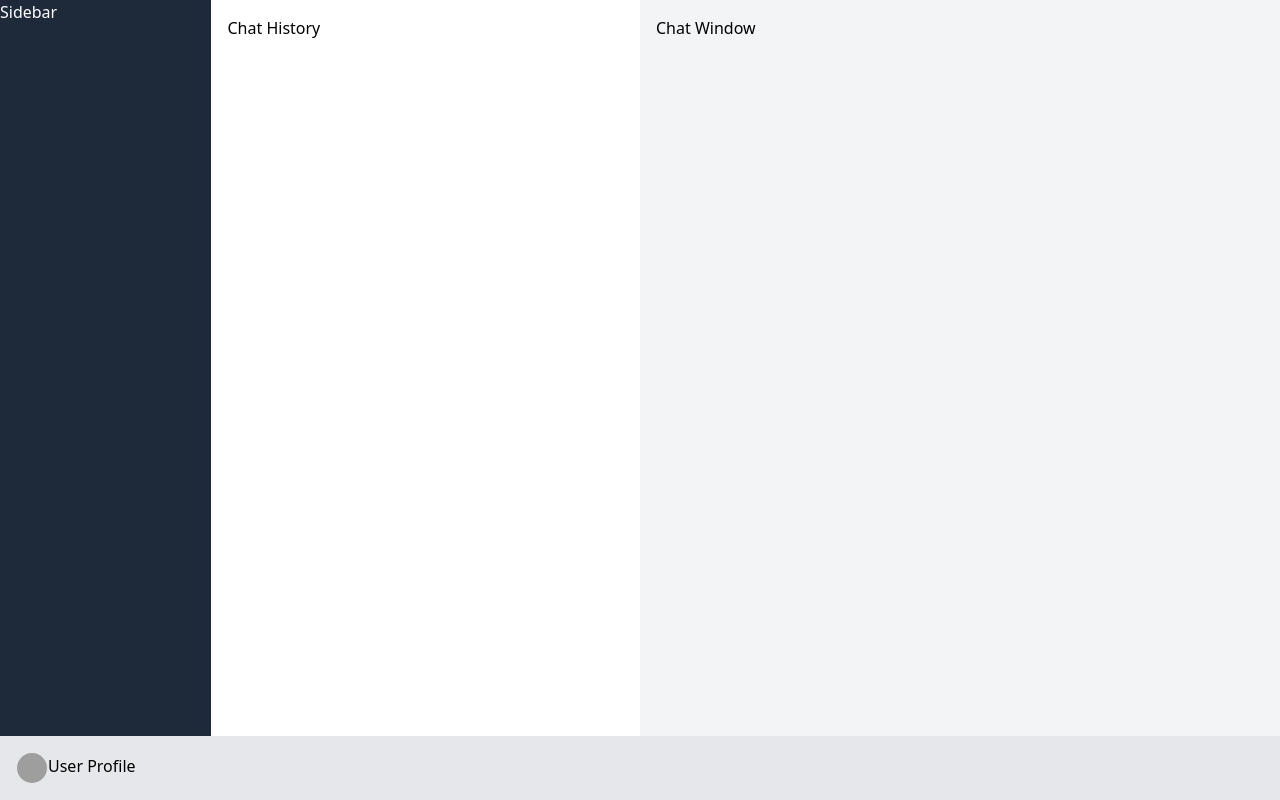
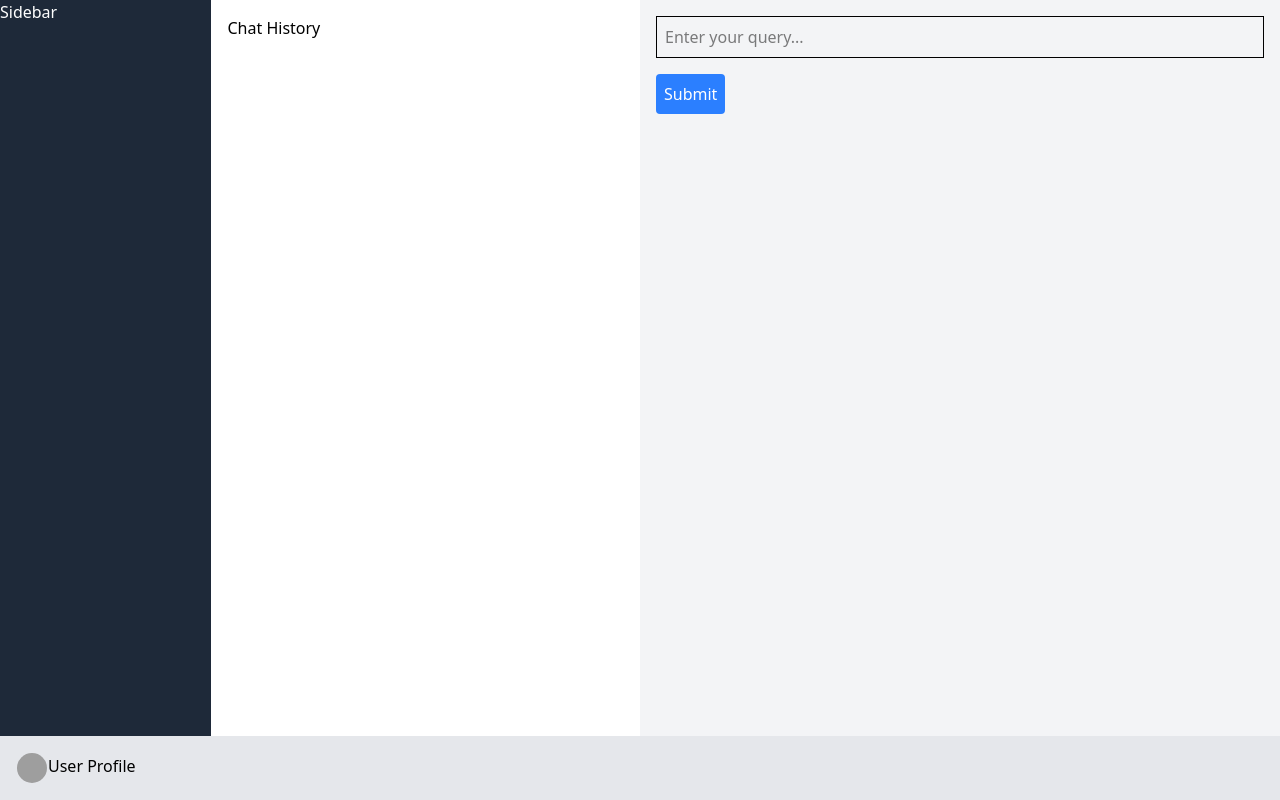
Before and after one commit to shahana308/ai-data-chatbot, a Next.js app: page / in a window 1280 px wide. Built offline with nearby package versions, Linux system fonts and the light colour scheme; grey boxes are pictures that could not be loaded.

Commit message:
feat: add chat types

```diff
--- a/src/api/data-analysis-assistant.api.ts
+++ b/src/api/data-analysis-assistant.api.ts
@@ -1,12 +1,13 @@
+import { DataAnalysisResponse } from "@/types/DataAnalysis";
 import axios from "axios";
 
 const API_URL = "https://openrouter.ai/api/v1/chat/completions";
 const API_KEY =
-  "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";
+  "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";
 
 export const fetchDataAnalysis = async (content: string) => {
   try {
-    const response = await axios.post(
+    const response = await axios.post<DataAnalysisResponse>(
       API_URL,
       {
         model: "deepseek/deepseek-r1-zero:free",
--- a/src/components/ChatWindow.tsx
+++ b/src/components/ChatWindow.tsx
@@ -1,7 +1,55 @@
-import React from "react";
+"use client";
+
+import React, { useState } from "react";
+import { useMutation } from "@tanstack/react-query";
+import { fetchDataAnalysis } from "@/api/data-analysis-assistant.api";
+import { DataAnalysisResponse } from "@/types/DataAnalysis";
 
 const ChatWindow = () => {
-  return <div className="w-3/5 bg-gray-100 p-4 h-screen">Chat Window</div>;
+  const [input, setInput] = useState("");
+  const [response, setResponse] = useState<DataAnalysisResponse>();
+
+  const mutation = useMutation<DataAnalysisResponse, Error, string>({
+    mutationFn: fetchDataAnalysis,
+    onSuccess: (data: DataAnalysisResponse) => {
+      setResponse(data);
+    },
+    onError: (error: Error) => {
+      console.error("Error:", error);
+    },
+  });
+
+  const handleSubmit = (e: React.FormEvent) => {
+    e.preventDefault();
+    mutation.mutate(input);
+  };
+
+  return (
+    <div className="w-3/5 bg-gray-100 p-4 h-screen">
+      <form onSubmit={handleSubmit}>
+        <input
+          type="text"
+          value={input}
+          onChange={(e) => setInput(e.target.value)}
+          className="border p-2 w-full mb-4"
+          placeholder="Enter your query..."
+        />
+        <button
+          type="submit"
+          className="bg-blue-500 text-white p-2 rounded"
+          disabled={mutation.isPending}
+        >
+          {mutation.isPending ? "Loading..." : "Submit"}
+        </button>
+      </form>
+      {response && (
+        <div className="mt-4 p-4 bg-white rounded shadow">
+          <h3 className="font-bold">Response:</h3>
+          <p>{response.choices[0].message.content}</p>
+        </div>
+      )}
+    </div>
+  );
 };
 
 export default ChatWindow;
--- /dev/null
+++ b/src/types/DataAnalysis.ts
@@ -0,0 +1,7 @@
+export interface DataAnalysisResponse {
+  choices: {
+    message: {
+      content: string;
+    };
+  }[];
+}
```
